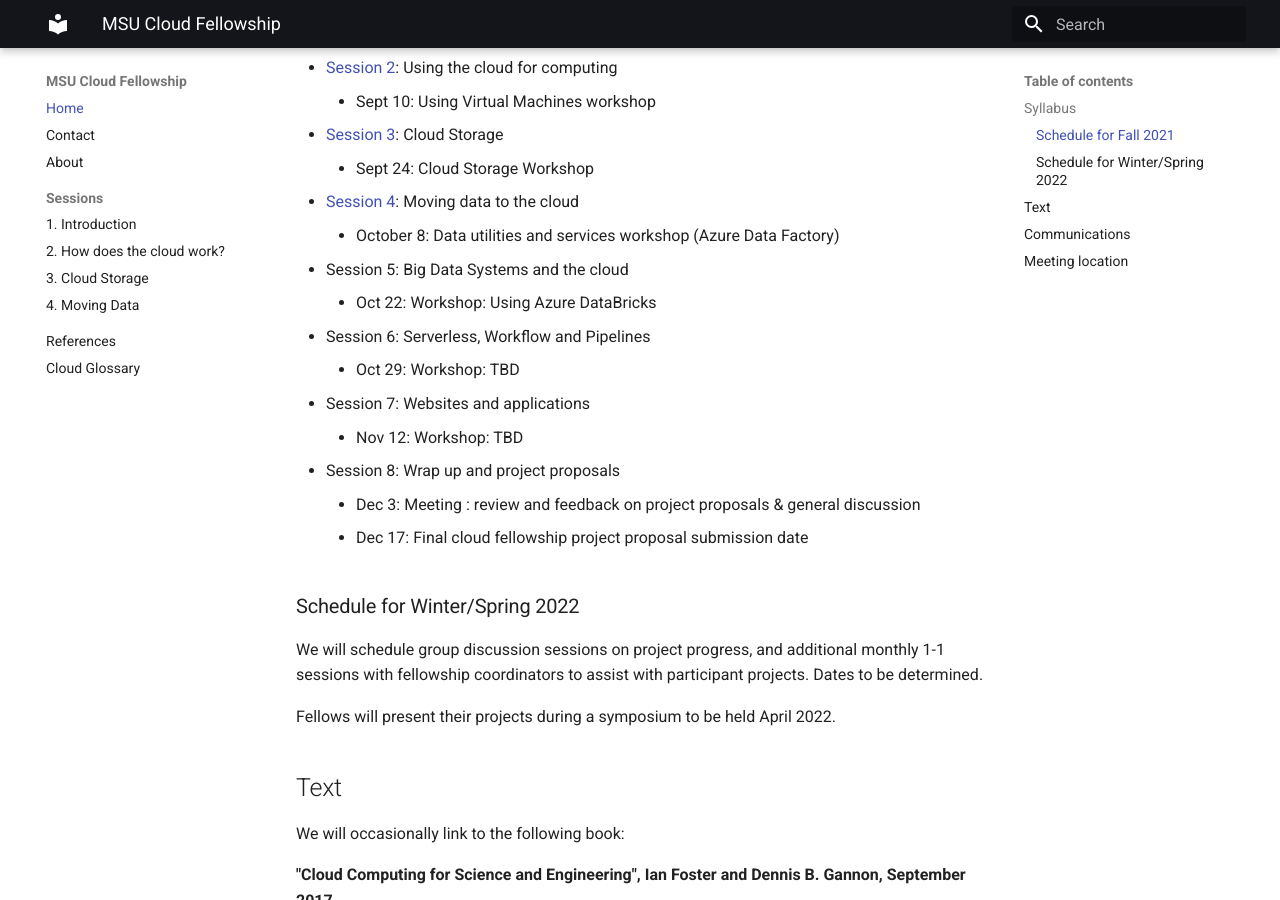
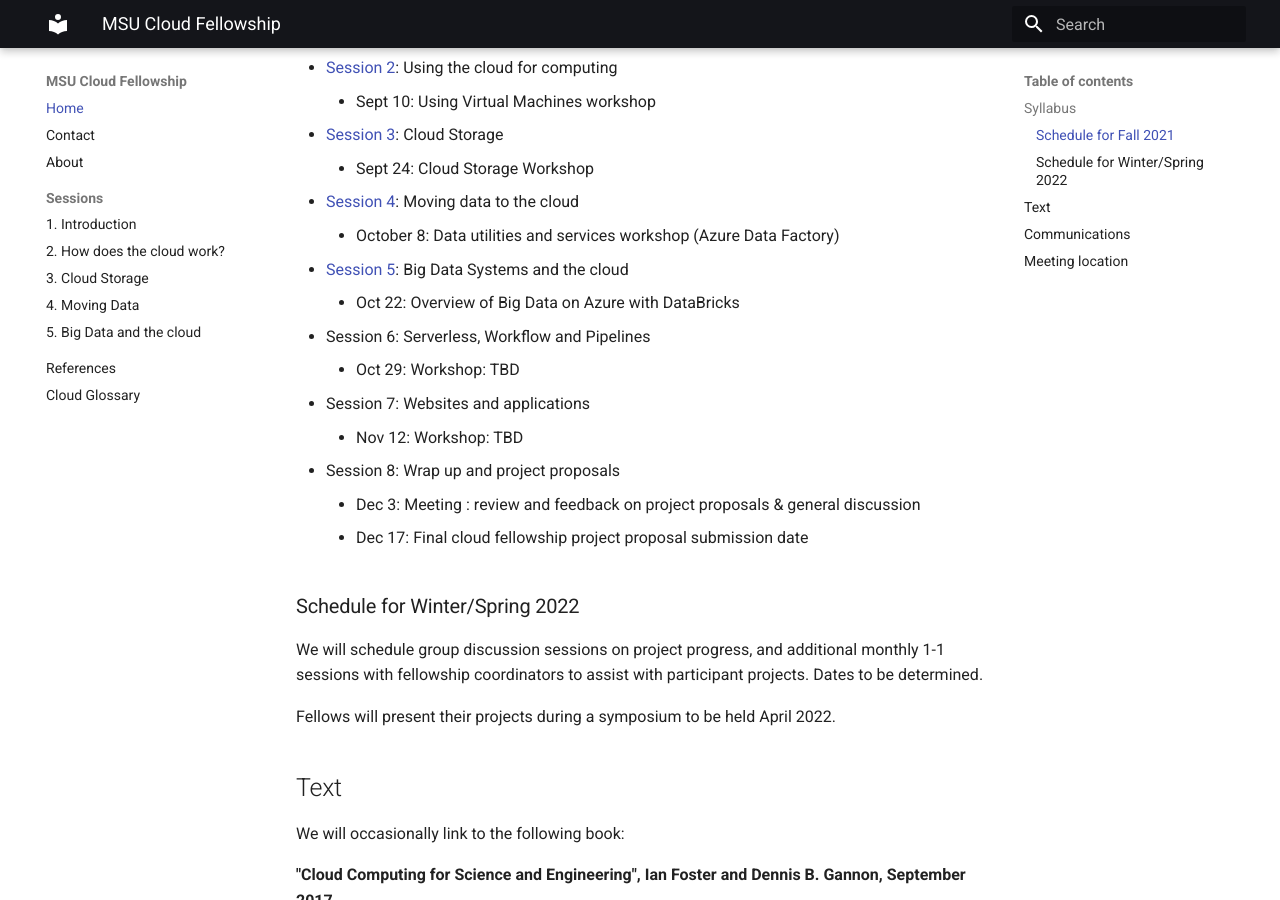
Before and after one commit to msucloudfellowship/msucloudfellowship.github.io, an MkDocs documentation site: the page built from docs/index.md, in a window 1280 px wide and 900 px high, scrolled down 780 px. Built offline with MkDocs 1.6.1 and Material for MkDocs 9.7.7, drawn with Linux system fonts in a browser that asks for light colours.

Commit message:
add session 5 to site

```diff
--- a/docs/index.md
+++ b/docs/index.md
@@ -22,8 +22,8 @@ The program runs from Fall 2021 to Spring 2022 semester.  Sessions are organized
     * Sept 24: Cloud Storage Workshop
  * [Session 4](session_moving_data): Moving data to the cloud
     * October 8: Data utilities and services workshop (Azure Data Factory)
- * Session 5: Big Data Systems and the cloud
-    * Oct 22: Workshop: Using Azure DataBricks
+ * [Session 5](session_bigdata): Big Data Systems and the cloud
+    * Oct 22: Overview of Big Data on Azure with DataBricks
  * Session 6: Serverless, Workflow and Pipelines
     * Oct 29: Workshop: TBD
  * Session 7: Websites and applications
--- a/mkdocs.yml
+++ b/mkdocs.yml
@@ -8,6 +8,7 @@ nav:
       - 2. How does the cloud work?: session_how_to_cloud/index.md
       - 3. Cloud Storage: session_cloud_storage/index.md
       - 4. Moving Data: session_moving_data/index.md
+      - 5. Big Data and the cloud: session_bigdata/index.md
     - References: references/index.md
     - Cloud Glossary: cloud_glossary.md
 theme:
```
